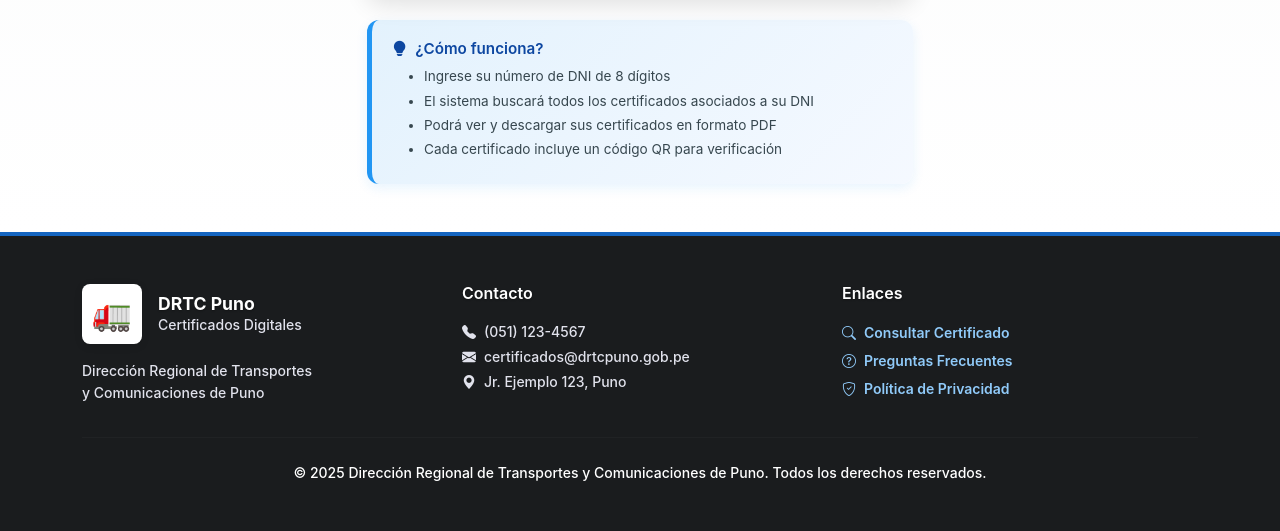
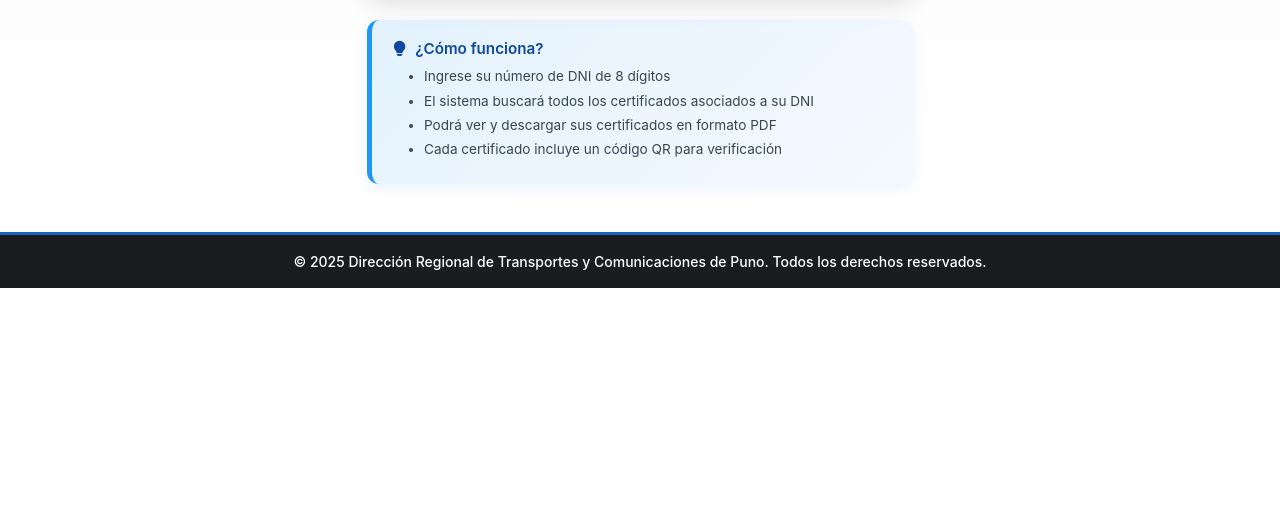
Before and after one commit to ajahuanex/sistema_certificados_drtc, a Django app: page /consulta/ in a window 1280 px wide. Shown: the part 658-1189 px from the top of the page. After the commit the page ends 946 px from the top, so only its background shows below. Run offline with Django 5.2, Linux system fonts and the light colour scheme.

Commit message:
Simplificar footer: solo copyright

```diff
--- a/templates/base.html
+++ b/templates/base.html
@@ -83,9 +83,8 @@
         footer {
             background: #1a1c1e;
             color: #ffffff;
-            border-top: 4px solid var(--drtc-primary);
+            border-top: 3px solid var(--drtc-primary);
             margin-top: auto;
-            padding: 2rem 0 1rem 0;
         }
 
         footer h5, footer h6 {
@@ -243,45 +242,11 @@
     </main>
 
     <!-- Footer -->
-    <footer class="py-5">
+    <footer class="py-3">
         <div class="container">
             <div class="row">
-                <div class="col-md-4 mb-4 mb-md-0">
-                    <div class="d-flex align-items-center mb-3">
-                        <div style="width: 60px; height: 60px; background: white; border-radius: 8px; display: flex; align-items: center; justify-content: center; margin-right: 1rem; box-shadow: 0 2px 8px rgba(0,0,0,0.1);">
-                            <span style="font-size: 2rem;">🚛</span>
-                        </div>
-                        <div>
-                            <h5 class="text-white mb-0" style="font-weight: 700; font-size: 1.1rem;">DRTC Puno</h5>
-                            <p class="text-muted small mb-0">Certificados Digitales</p>
-                        </div>
-                    </div>
-                    <p class="text-muted small mb-0" style="line-height: 1.6;">
-                        Dirección Regional de Transportes<br>
-                        y Comunicaciones de Puno
-                    </p>
-                </div>
-                <div class="col-md-4 mb-4 mb-md-0">
-                    <h6 class="text-white mb-3" style="font-weight: 600;">Contacto</h6>
-                    <p class="text-muted small mb-0" style="line-height: 1.8;">
-                        <i class="bi bi-telephone-fill me-2"></i>(051) 123-4567<br>
-                        <i class="bi bi-envelope-fill me-2"></i>certificados@drtcpuno.gob.pe<br>
-                        <i class="bi bi-geo-alt-fill me-2"></i>Jr. Ejemplo 123, Puno
-                    </p>
-                </div>
-                <div class="col-md-4">
-                    <h6 class="text-white mb-3" style="font-weight: 600;">Enlaces</h6>
-                    <ul class="list-unstyled small mb-0" style="line-height: 2;">
-                        <li><a href="{% url 'certificates:query' %}" class="footer-link"><i class="bi bi-search me-2"></i>Consultar Certificado</a></li>
-                        <li><a href="#" class="footer-link"><i class="bi bi-question-circle me-2"></i>Preguntas Frecuentes</a></li>
-                        <li><a href="#" class="footer-link"><i class="bi bi-shield-check me-2"></i>Política de Privacidad</a></li>
-                    </ul>
-                </div>
-            </div>
-            <hr style="border-color: rgba(255,255,255,0.1); margin: 2rem 0 1.5rem 0;">
-            <div class="row">
                 <div class="col text-center">
-                    <p class="mb-0 small" style="color: rgba(255,255,255,0.7);">
+                    <p class="mb-0 small" style="color: rgba(255,255,255,0.8);">
                         &copy; {% now "Y" %} Dirección Regional de Transportes y Comunicaciones de Puno. Todos los derechos reservados.
                     </p>
                 </div>
```
